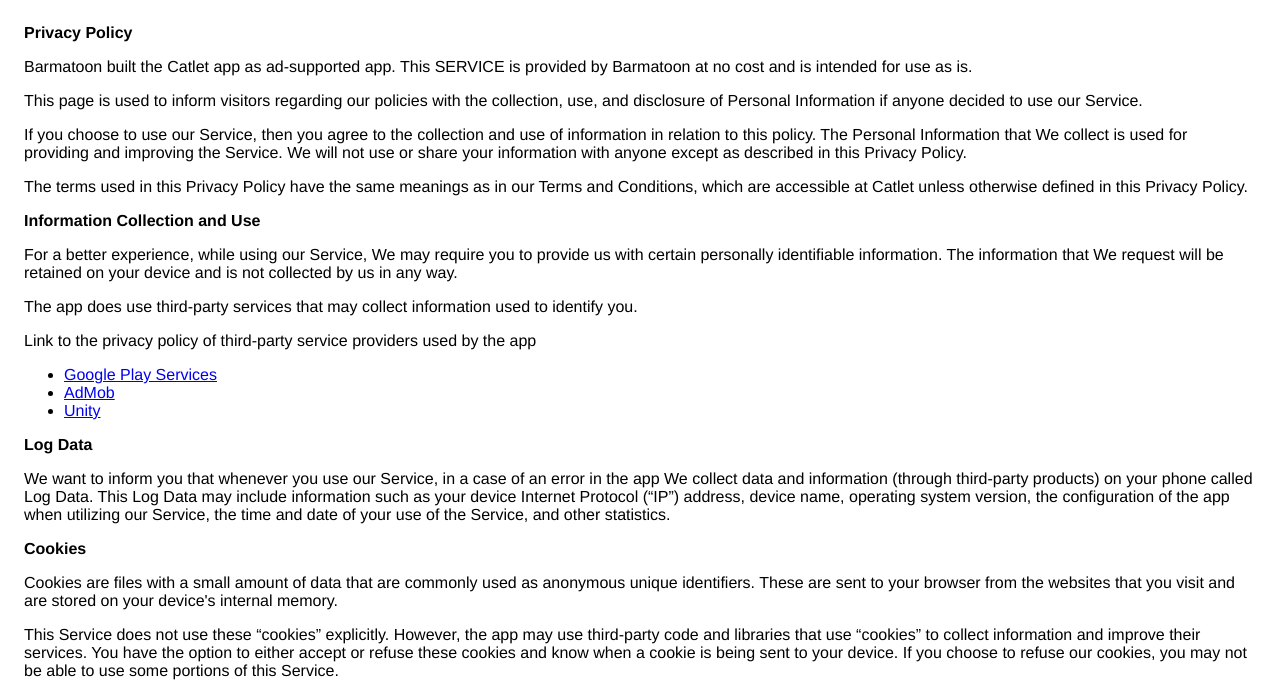
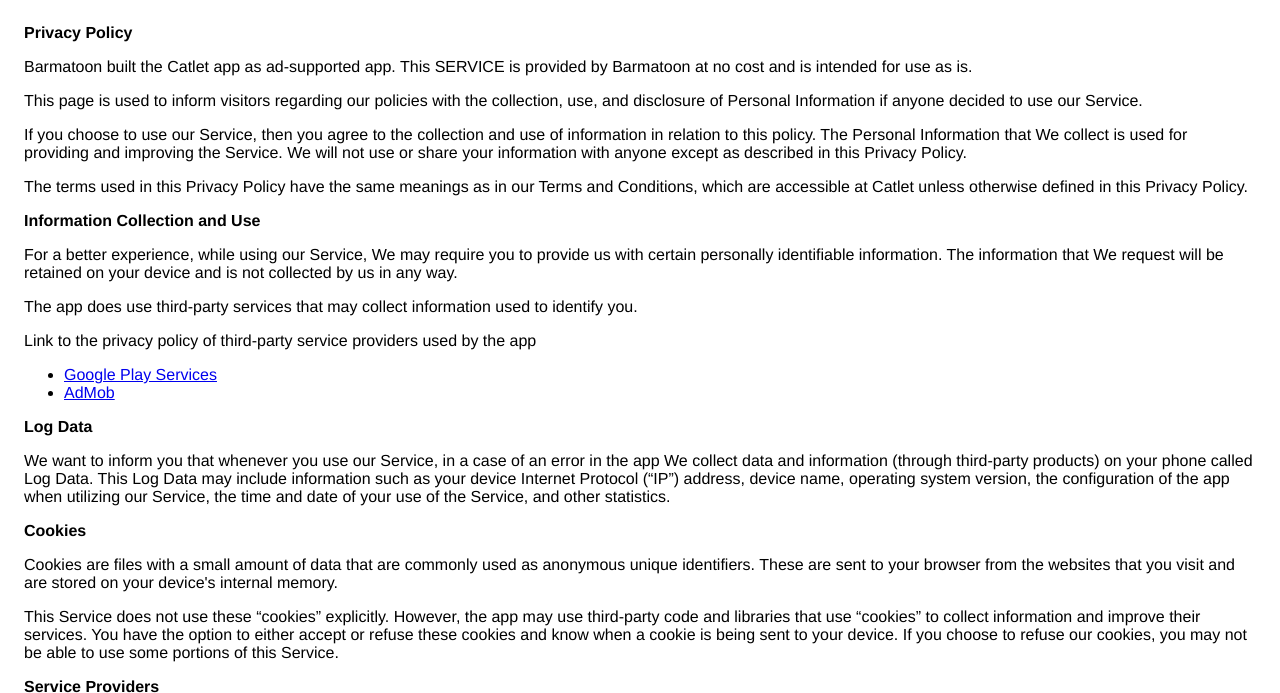
Before and after one commit to StormEx/stormex.github.io, a plain HTML site: page games/catlet/catlet_android.html in a window 1280 px wide. Shown: the top 693 px of the page. Drawn offline with Linux system fonts and the light colour scheme.

Commit message:
updated android policy

```diff
--- a/games/catlet/catlet_android.html
+++ b/games/catlet/catlet_android.html
@@ -37,7 +37,7 @@
                   </p> <p>
                     Link to the privacy policy of third-party service providers used
                     by the app
-                  </p> <ul><li><a href="https://www.google.com/policies/privacy/" target="_blank" rel="noopener noreferrer">Google Play Services</a></li><li><a href="https://support.google.com/admob/answer/6128543?hl=en" target="_blank" rel="noopener noreferrer">AdMob</a></li><!----><!----><!----><!----><!----><!----><!----><!----><!----><li><a href="https://unity3d.com/legal/privacy-policy" target="_blank" rel="noopener noreferrer">Unity</a></li><!----><!----><!----><!----><!----><!----><!----><!----><!----><!----><!----><!----><!----><!----><!----><!----></ul></div> <p><strong>Log Data</strong></p> <p>
+                  </p> <ul><li><a href="https://www.google.com/policies/privacy/" target="_blank" rel="noopener noreferrer">Google Play Services</a></li><li><a href="https://support.google.com/admob/answer/6128543?hl=en" target="_blank" rel="noopener noreferrer">AdMob</a></li><!----><!----><!----><!----><!----><!----><!----><!----><!----></ul></div> <p><strong>Log Data</strong></p> <p>
                   We want to inform you that whenever you
                   use our Service, in a case of an error in the app
                   We collect data and information (through third-party
```
